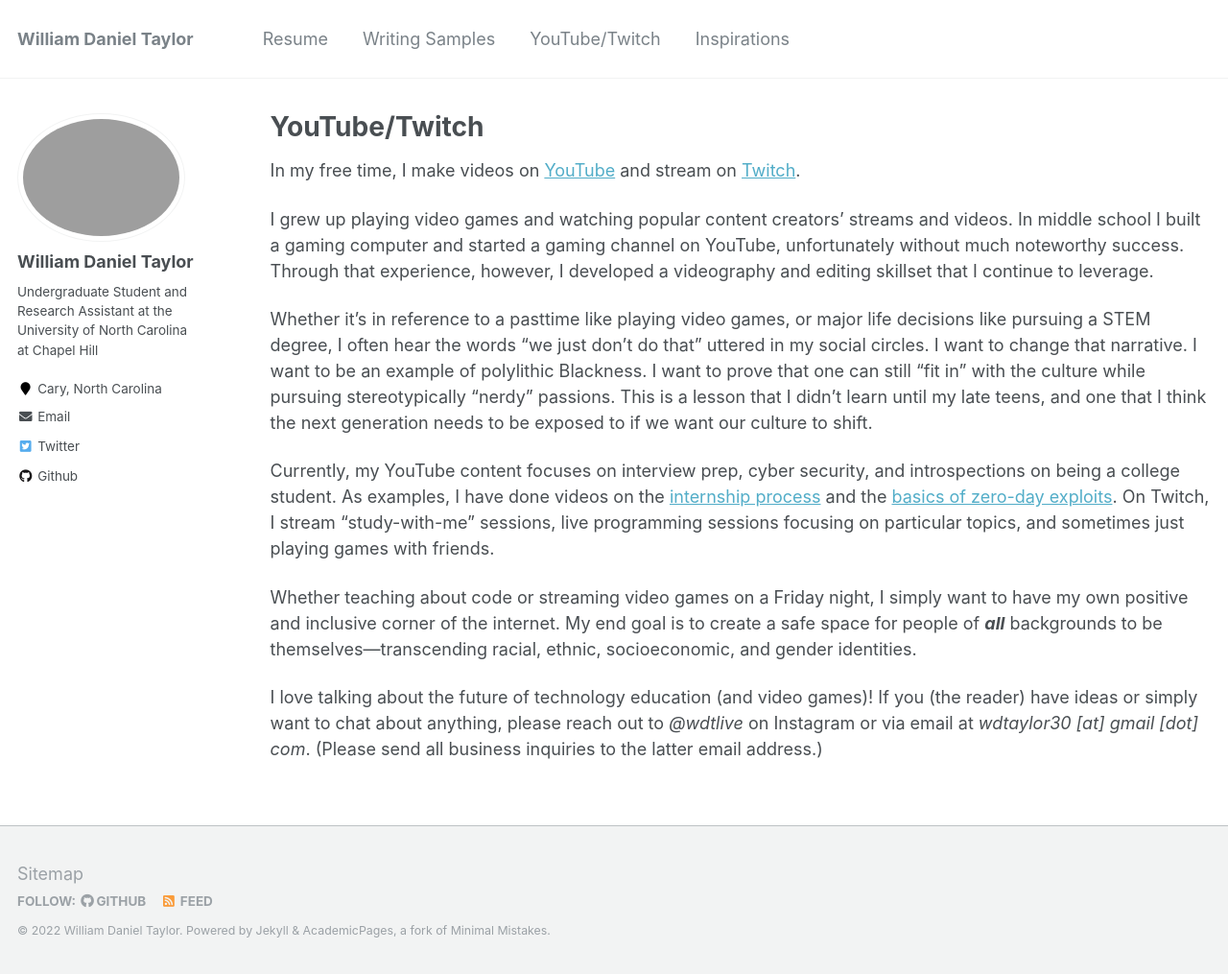
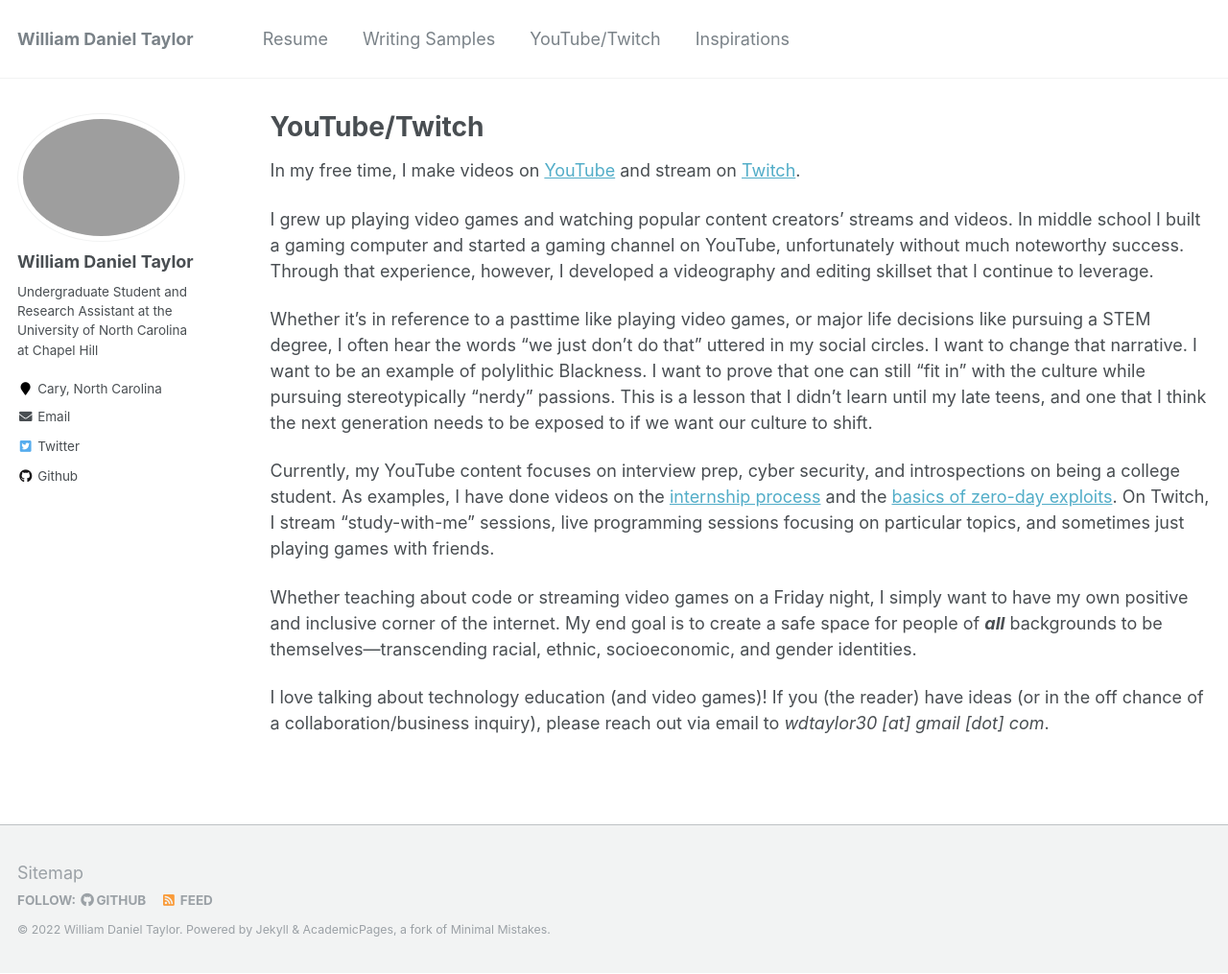
Before and after one commit to wdtaylor30/wdtaylor30.github.io, a Jekyll site: the page built from _pages/content.md, in a window 1280 px wide and 1015 px high. Shown: the whole window at 96% size. Built offline with Jekyll 4.4.1, drawn with Linux system fonts in a browser that asks for light colours.

Commit message:
changed contact info at the bottom of _pages/content.md

```diff
--- a/_pages/content.md
+++ b/_pages/content.md
@@ -20,4 +20,4 @@ Currently, my YouTube content focuses on interview prep, cyber security, and int
 
 Whether teaching about code or streaming video games on a Friday night, I simply want to have my own positive and inclusive corner of the internet. My end goal is to create a safe space for people of ***all*** backgrounds to be themselves—transcending racial, ethnic, socioeconomic, and gender identities.
 
-I love talking about the future of technology education (and video games)! If you (the reader) have ideas or simply want to chat about anything, please reach out to _@wdtlive_ on Instagram or via email at _wdtaylor30 [at] gmail [dot] com_. (Please send all business inquiries to the latter email address.)
+I love talking about technology education (and video games)! If you (the reader) have ideas (or in the off chance of a collaboration/business inquiry), please reach out via email to _wdtaylor30 [at] gmail [dot] com_.
```
